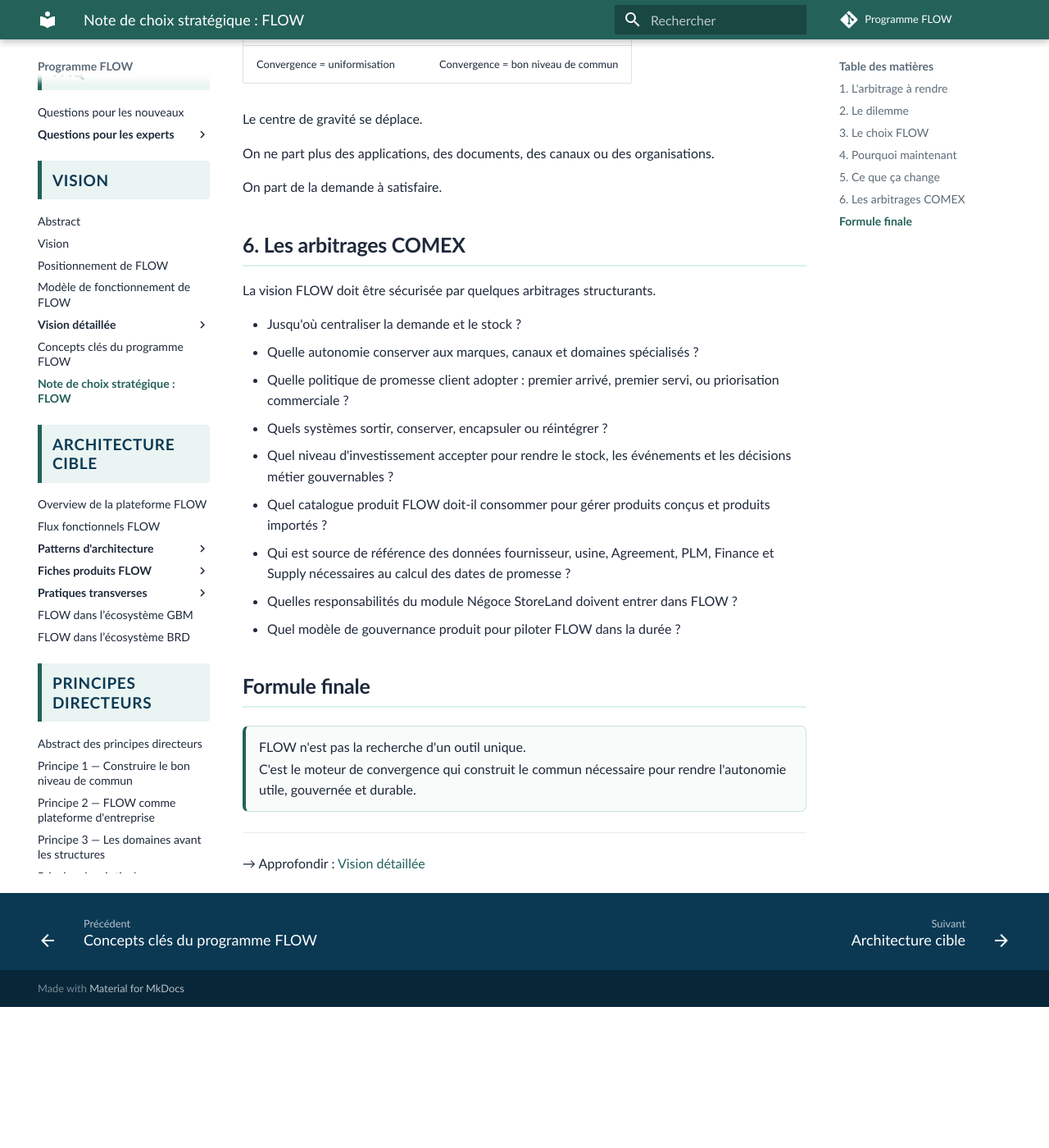
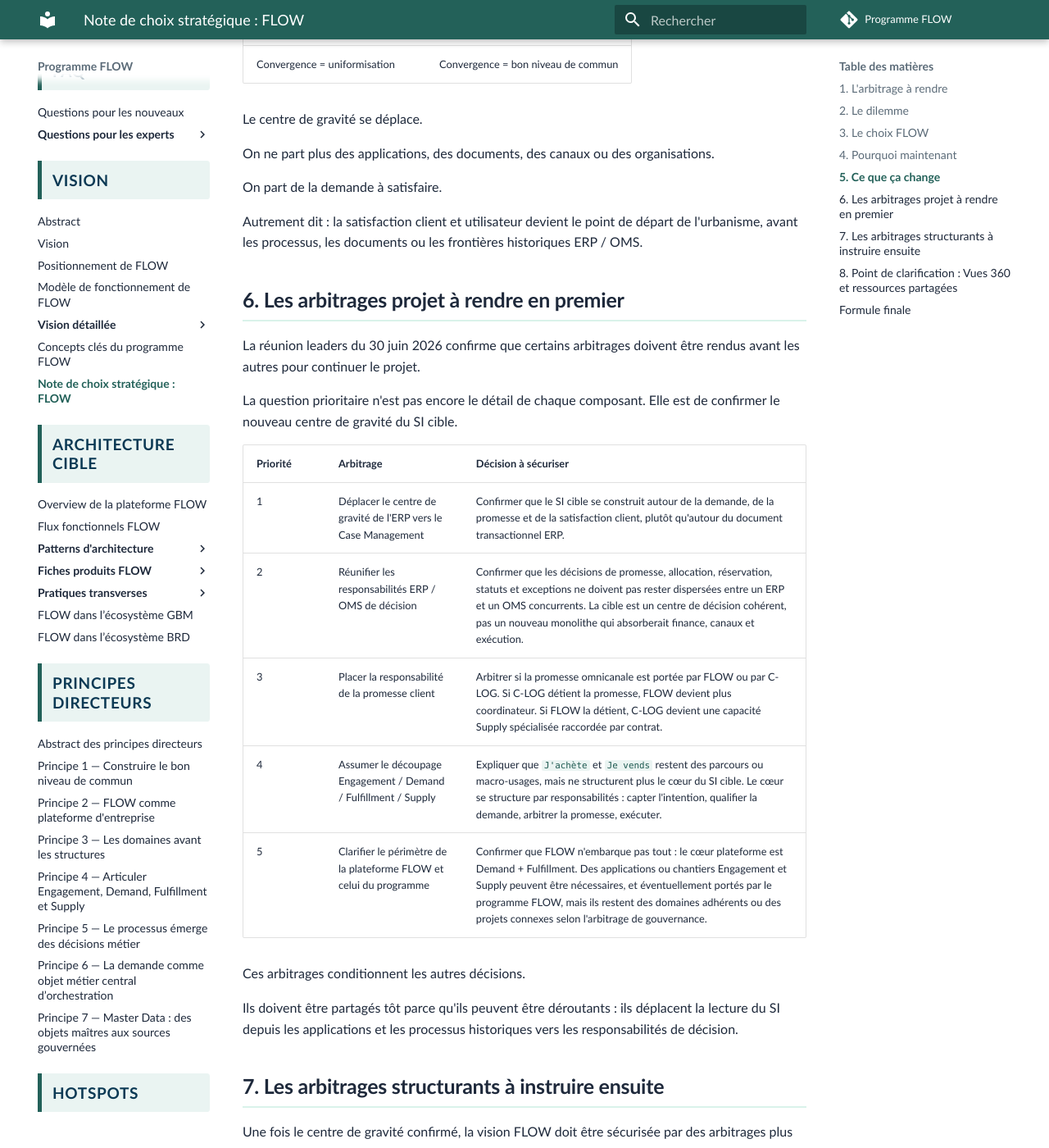
Before and after one commit to laurent-sintes/FLOW-Program, an MkDocs documentation site: the page built from docs/vision/note-choix-strategique.md, in a window 1280 px wide and 1400 px high, scrolled down 3046 px. Shown: the whole window at 82% size. Built offline with MkDocs 1.6.1 and Material for MkDocs 9.7.7, drawn with Linux system fonts in a browser that asks for light colours; comment, search, counter and statistics services are not loaded; before the commit the page ends 4274 px from its top, so only the background shows below that; some of the changed text lies outside the part shown.

Commit message:
Clarifie FAQ et arbitrages FLOW

````diff
--- /dev/null
+++ b/docs/faq/pourquoi-flow-pas-structure-jachete-je-vends.md
@@ -0,0 +1,209 @@
+# Pourquoi FLOW n'est-il pas structuré autour de J'achète / Je vends ?
+
+<!-- FLOW-READING-CARD:START -->
+<div class="flow-reading-card">
+  <div class="flow-reading-card__title">Repère de lecture</div>
+  <div class="flow-reading-card__grid">
+    <div>
+      <span>Public cible</span>
+      <strong>Tous lecteurs</strong>
+    </div>
+    <div>
+      <span>Temps de lecture</span>
+      <strong>5 min</strong>
+    </div>
+    <div>
+      <span>Usage</span>
+      <strong>Lire et maintenir le référentiel FLOW</strong>
+    </div>
+  </div>
+</div>
+<!-- FLOW-READING-CARD:END -->
+
+## Question
+
+`J'achète` et `Je vends` sont deux repères très naturels pour lire l'entreprise.
+
+Ils parlent aux métiers, aux processus, aux équipes et aux systèmes historiques.
+
+Pourquoi FLOW ne reprend-il pas ce découpage comme axe structurant du cœur SI cible ?
+
+## Réponse courte
+
+`J'achète` et `Je vends` restent des parcours métier utiles.
+
+Mais ils ne sont pas assez stables pour structurer le cœur de FLOW.
+
+Ils mélangent plusieurs responsabilités qui n'ont pas les mêmes cycles de vie : engagement commercial, achat fournisseur, promesse client, disponibilité, allocation, exécution, documents, finance, conformité, retours et exceptions.
+
+FLOW structure donc le cœur SI autour de responsabilités plus durables :
+
+- Engagement : capter l'intention, le contexte commercial, les parcours et la relation ;
+- Demand : qualifier la demande, porter le Case, les statuts, la promesse attendue et le fil métier ;
+- Fulfillment : arbitrer une promesse tenable, réserver, allouer, choisir une trajectoire, splitter ou ouvrir une exception ;
+- Supply : exposer les ressources, capacités, contraintes, services d'exécution et événements terrain ;
+- Finance et référentiels spécialisés : porter leurs responsabilités propres sans être absorbés par FLOW.
+
+Cette distinction vaut aussi pour le pilotage du programme.
+
+Le programme FLOW peut décider de financer, coordonner ou livrer certaines applications côté Engagement ou Supply si elles sont nécessaires à la trajectoire. Mais cela ne change pas le périmètre de la plateforme FLOW : son cœur reste Demand + Fulfillment.
+
+## Pourquoi J'achète / Je vends paraît naturel
+
+Le découpage paraît naturel parce qu'il correspond à des verbes métier simples.
+
+`Je vends` parle de l'engagement client, du canal, du panier, de la commande, de la promesse et de la livraison.
+
+`J'achète` parle de fournisseur, de négociation, d'assortiment, de commande d'achat, d'approvisionnement, de réception, de documents et de finance.
+
+Ce vocabulaire est donc très utile pour raconter les usages, organiser des ateliers, décrire des parcours ou expliquer une transformation.
+
+Le problème apparaît lorsqu'on veut en faire l'architecture du cœur SI.
+
+## Pourquoi ce découpage ne suffit pas au cœur SI
+
+Une même responsabilité traverse souvent les deux verbes.
+
+La promesse client dépend de la vente, mais aussi du stock, des capacités Supply, des lead times fournisseur, des Agreements, des contraintes transport et parfois de décisions d'achat ou de réassort.
+
+Le stock peut être le résultat d'un achat, d'un retour, d'un transfert, d'une réception fournisseur, d'une correction d'inventaire ou d'une réservation client.
+
+Une exception peut naître côté client, mais devoir mobiliser Supply, Finance, SAV, fournisseur, entrepôt ou magasin.
+
+Si FLOW structure son cœur autour de `J'achète` et `Je vends`, il risque de recréer deux silos qui devront ensuite se synchroniser :
+
+- un silo achat / approvisionnement ;
+- un silo vente / commande client.
+
+Or FLOW cherche précisément à éviter que la cohérence de la demande, de la promesse, du stock, des décisions et des statuts soit reconstruite après coup par intégration.
+
+## La bonne place de J'achète / Je vends
+
+`J'achète` et `Je vends` doivent rester visibles.
+
+Mais ils doivent être lus comme :
+
+- des parcours métier ;
+- des familles d'usages ;
+- des entrées de conduite du changement ;
+- des regroupements de processus ;
+- des manières de raconter la valeur aux équipes.
+
+Ils ne doivent pas devenir la frontière profonde des responsabilités.
+
+La frontière importante est donc double :
+
+- frontière produit : ce qui appartient au cœur Demand + Fulfillment de FLOW ;
+- frontière programme : ce que le programme FLOW prend en charge pour réussir la trajectoire, y compris éventuellement des applications Engagement ou Supply.
+
+Une architecture cible peut donc continuer à dire :
+
+```text
+J'achète
+    → engagement fournisseur
+    → agreements
+    → approvisionnement
+    → collaboration fournisseur
+    → documents et conformité
+
+Je vends
+    → engagement client
+    → demande
+    → promesse
+    → fulfillment
+    → service client
+```
+
+Mais le cœur FLOW doit ensuite découper ces usages par responsabilités :
+
+```text
+Engagement
+    capte l'intention et le contexte
+
+Demand
+    porte la demande et le Case
+
+Fulfillment
+    arbitre la promesse et la trajectoire
+
+Supply
+    expose et exécute les capacités
+
+Finance / référentiels
+    portent leurs responsabilités propres
+```
+
+## Ce que cela change concrètement
+
+Cela change le point de départ de la conception.
+
+Au lieu de demander :
+
+> Cette fonction appartient-elle à J'achète ou à Je vends ?
+
+FLOW demande :
+
+> Quelle responsabilité est portée ici, qui décide, quelle donnée fait référence, quelle projection est consommée, quel événement doit circuler et quel Case doit rester lisible ?
+
+Cette bascule est déroutante, mais elle protège le modèle cible.
+
+Elle évite de plaquer des macro-processus historiques sur une plateforme qui doit traiter des demandes longues, des promesses révisables, des stocks distribués, des décisions explicites, des exceptions et des événements multi-domaines.
+
+## Exemple : commande d'achat et promesse client
+
+Une commande d'achat peut sembler appartenir à `J'achète`.
+
+Mais si elle représente une disponibilité future mobilisable pour promettre une demande client, elle devient aussi pertinente pour FLOW.
+
+Cela ne veut pas dire que FLOW absorbe tout le processus achat.
+
+Cela veut dire que FLOW doit consommer ou porter les informations nécessaires à la promesse :
+
+- quel produit ou article sera disponible ;
+- à quelle date ;
+- via quel fournisseur, usine ou site de production ;
+- selon quel Agreement ;
+- avec quelle fiabilité ;
+- sous quelle responsabilité de source de référence.
+
+Le parcours reste `J'achète`, mais la responsabilité transverse est : rendre une disponibilité future exploitable pour Demand + Fulfillment.
+
+## Lien avec ERP / OMS
+
+Cette question prolonge la question ERP / OMS.
+
+Un ERP legacy a tendance à mélanger achats, stock, documents, finance, commandes et statuts.
+
+Un OMS a tendance à concentrer commande client, promesse, allocation, stock disponible, règles de sourcing et exceptions.
+
+Si l'on structure FLOW autour de `J'achète` et `Je vends`, on risque de reproduire cette logique de blocs applicatifs.
+
+FLOW cherche plutôt à établir un centre de décision cohérent pour les responsabilités transverses, sans recréer un monolithe.
+
+## Rapprochement avec la solution FLOW
+
+Le découpage FLOW est donc cohérent avec :
+
+- la [note de choix stratégique](../vision/note-choix-strategique.md), qui place les premiers arbitrages sur le centre de gravité du SI ;
+- le principe [Articuler Engagement, Demand, Fulfillment et Supply](../principes-directeurs/4-separer-demand-et-supply.md) ;
+- le principe [La demande comme objet métier central d'orchestration](../principes-directeurs/6-demande-objet-metier-central-orchestration.md) ;
+- la page experte [Supprimer ERP et OMS ? Une folie !](supprimer-erp-oms-folie.md) ;
+- le pattern [Sources de référence, projections et vues](../architecture-cible/patterns/sources-reference-projections-vues.md).
+
+## Références utiles
+
+- [ASCM - SCOR Digital Standard](https://www.ascm.org/corporate-solutions/standards-tools/scor-ds/) fournit un modèle de référence supply chain pour analyser et améliorer les processus de bout en bout. Cette lecture confirme qu'une chaîne opérationnelle moderne ne se réduit pas à `acheter` et `vendre` : elle sépare les responsabilités d'approvisionnement, commande, fulfillment, retour et orchestration.
+- [OMG - Decision Model and Notation](https://www.omg.org/spec/DMN/) fournit un standard pour décrire les décisions métier indépendamment des processus ou applications qui les appellent.
+- [OMG - Case Management Model and Notation](https://www.omg.org/spec/CMMN/) fournit un standard utile pour les situations où le traitement dépend du contexte, des événements et d'actions non totalement prévisibles.
+
+## À retenir
+
+`J'achète` et `Je vends` restent indispensables pour parler aux métiers.
+
+Mais FLOW ne peut pas en faire les fondations de son cœur SI.
+
+Le cœur cible doit être structuré par responsabilités stables : demande, promesse, décision, stock, ressources, événements, sources de référence, projections et exécution.
+
+Le vocabulaire métier reste en surface de lecture.
+
+Le modèle d'architecture doit descendre au niveau des responsabilités.
--- a/docs/vision/note-choix-strategique.md
+++ b/docs/vision/note-choix-strategique.md
@@ -10,7 +10,7 @@
     </div>
     <div>
       <span>Temps de lecture</span>
-      <strong>3 min</strong>
+      <strong>5 min</strong>
     </div>
     <div>
       <span>Usage</span>
@@ -122,19 +122,49 @@
 
 On part de la demande à satisfaire.
 
-## 6. Les arbitrages COMEX
+Autrement dit : la satisfaction client et utilisateur devient le point de départ de l'urbanisme, avant les processus, les documents ou les frontières historiques ERP / OMS.
 
-La vision FLOW doit être sécurisée par quelques arbitrages structurants.
+## 6. Les arbitrages projet à rendre en premier
 
-- Jusqu'où centraliser la demande et le stock ?
+La réunion leaders du 30 juin 2026 confirme que certains arbitrages doivent être rendus avant les autres pour continuer le projet.
+
+La question prioritaire n'est pas encore le détail de chaque composant. Elle est de confirmer le nouveau centre de gravité du SI cible.
+
+| Priorité | Arbitrage | Décision à sécuriser |
+| --- | --- | --- |
+| 1 | Déplacer le centre de gravité de l'ERP vers le Case Management | Confirmer que le SI cible se construit autour de la demande, de la promesse et de la satisfaction client, plutôt qu'autour du document transactionnel ERP. |
+| 2 | Réunifier les responsabilités ERP / OMS de décision | Confirmer que les décisions de promesse, allocation, réservation, statuts et exceptions ne doivent pas rester dispersées entre un ERP et un OMS concurrents. La cible est un centre de décision cohérent, pas un nouveau monolithe qui absorberait finance, canaux et exécution. |
+| 3 | Placer la responsabilité de la promesse client | Arbitrer si la promesse omnicanale est portée par FLOW ou par C-LOG. Si C-LOG détient la promesse, FLOW devient plus coordinateur. Si FLOW la détient, C-LOG devient une capacité Supply spécialisée raccordée par contrat. |
+| 4 | Assumer le découpage Engagement / Demand / Fulfillment / Supply | Expliquer que `J'achète` et `Je vends` restent des parcours ou macro-usages, mais ne structurent plus le cœur du SI cible. Le cœur se structure par responsabilités : capter l'intention, qualifier la demande, arbitrer la promesse, exécuter. |
+| 5 | Clarifier le périmètre de la plateforme FLOW et celui du programme | Confirmer que FLOW n'embarque pas tout : le cœur plateforme est Demand + Fulfillment. Des applications ou chantiers Engagement et Supply peuvent être nécessaires, et éventuellement portés par le programme FLOW, mais ils restent des domaines adhérents ou des projets connexes selon l'arbitrage de gouvernance. |
+
+Ces arbitrages conditionnent les autres décisions.
+
+Ils doivent être partagés tôt parce qu'ils peuvent être déroutants : ils déplacent la lecture du SI depuis les applications et les processus historiques vers les responsabilités de décision.
+
+## 7. Les arbitrages structurants à instruire ensuite
+
+Une fois le centre de gravité confirmé, la vision FLOW doit être sécurisée par des arbitrages plus détaillés.
+
+- Jusqu'où centraliser la demande, le stock, les projections et les Vues 360 ?
 - Quelle autonomie conserver aux marques, canaux et domaines spécialisés ?
-- Quelle politique de promesse client adopter : premier arrivé, premier servi, ou priorisation commerciale ?
+- Quelle politique de promesse client adopter : premier arrivé, premier servi, priorisation commerciale, ou règles différenciées par contexte ?
 - Quels systèmes sortir, conserver, encapsuler ou réintégrer ?
 - Quel niveau d'investissement accepter pour rendre le stock, les événements et les décisions métier gouvernables ?
 - Quel catalogue produit FLOW doit-il consommer pour gérer produits conçus et produits importés ?
 - Qui est source de référence des données fournisseur, usine, Agreement, PLM, Finance et Supply nécessaires au calcul des dates de promesse ?
 - Quelles responsabilités du module Négoce StoreLand doivent entrer dans FLOW ?
 - Quel modèle de gouvernance produit pour piloter FLOW dans la durée ?
+
+## 8. Point de clarification : Vues 360 et ressources partagées
+
+Les Vues 360 ne doivent pas être lues comme un composant limité au fulfillment.
+
+Elles sont une capacité transverse de lecture, utile autour d'un Case, d'un client, d'un fournisseur, d'une commande, d'une usine, d'un document ou d'une exception.
+
+Elles sont placées dans FLOW parce que FLOW devient le hub des Cases, événements métier, statuts, décisions et projections transverses.
+
+Leur niveau de transversalité peut être plus large que celui du Stock Unifié. Pour conserver un urbanisme lisible, elles restent néanmoins regroupées avec les Shared Business Services de FLOW : toutes ces ressources partagées ne sont pas transverses au même degré, mais elles participent au même besoin de cohérence opérationnelle.
 
 ## Formule finale
 
--- a/mkdocs.yml
+++ b/mkdocs.yml
@@ -33,6 +33,7 @@
       - Questions pour les experts:
           - À quoi ça sert un stock temps réel ?: faq/stock-temps-reel.md
           - Supprimer ERP et OMS ? Une folie !: faq/supprimer-erp-oms-folie.md
+          - Pourquoi FLOW n'est-il pas structuré autour de J'achète / Je vends ?: faq/pourquoi-flow-pas-structure-jachete-je-vends.md
   - Vision:
       - vision/index.md
       - Abstract: vision/abstract.md
````
Also changed, not shown: docs/administration/modele-mental-connaissances.md (+3 -1 lines), docs/faq/index.md (+1 -0 lines), docs/faq/questions-pour-les-nouveaux.md (+19 -27 lines), docs/referentiel/statistiques.md (+37 -37 lines), docs/assets/images/modele-mental-connaissances-flow.svg, docs/referentiel/page-metrics.json, 1 other file.
